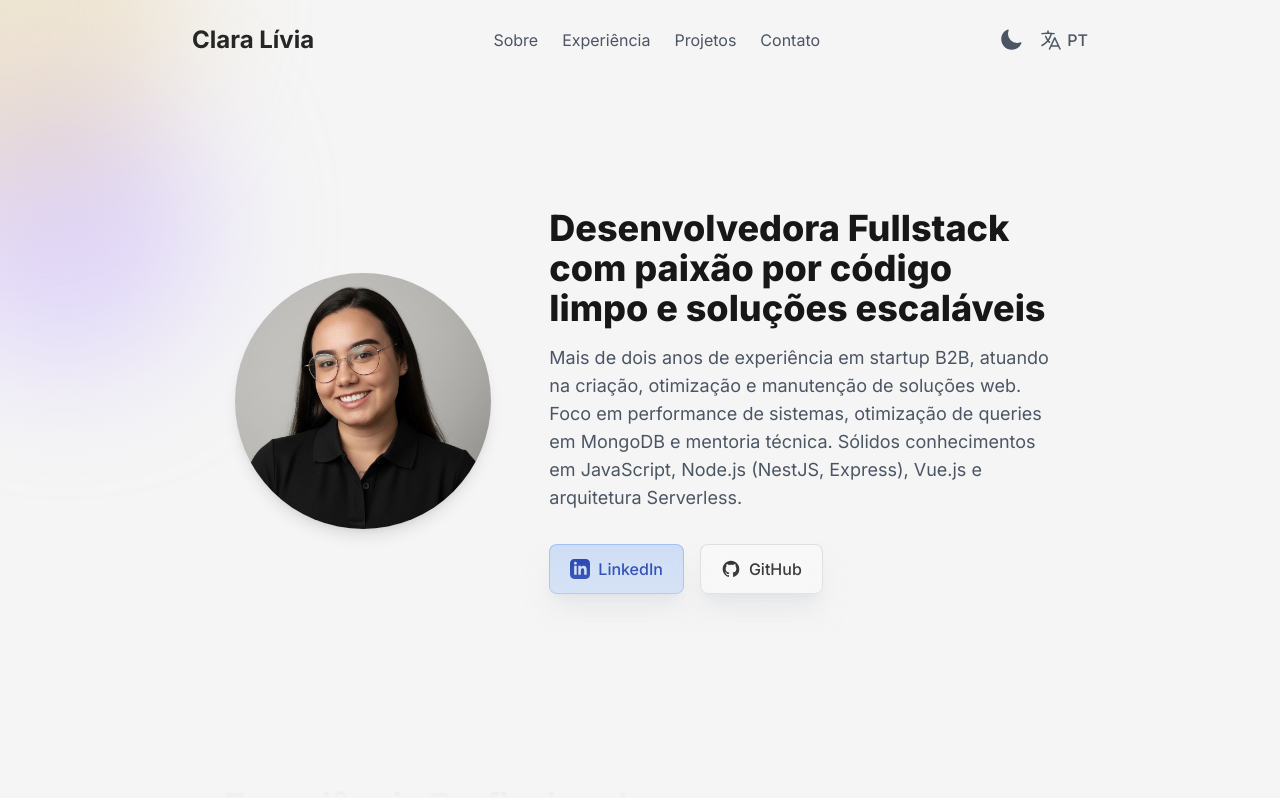
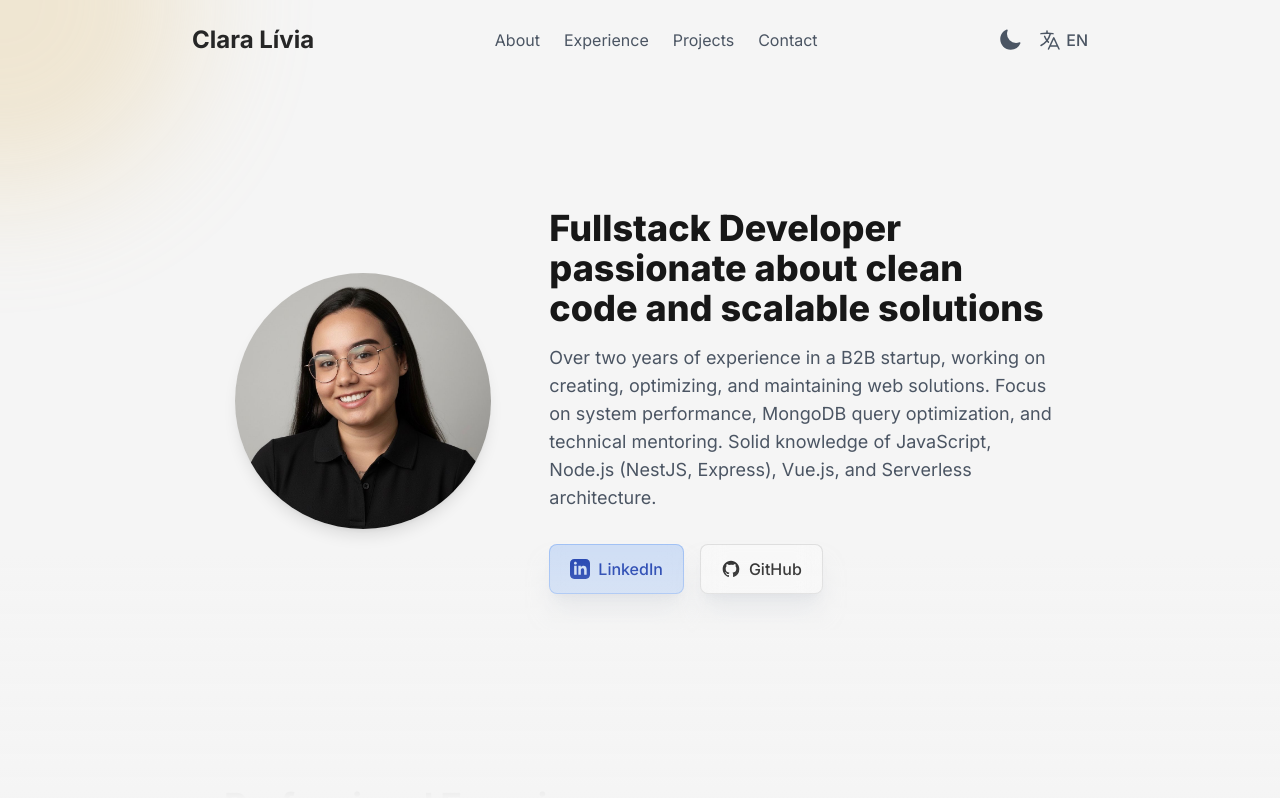
Before and after one commit to claralmoura/meu-portfolio, a Vue app: page / in a window 1280 px wide. Shown: the top 798 px of the page. Built offline with nearby package versions, Linux system fonts and the light colour scheme.

Commit message:
fix: revert to explicit static JSON imports to guarantee i18n messages load on Vercel

```diff
--- a/package.json
+++ b/package.json
@@ -12,7 +12,7 @@
     "@heroicons/vue": "^2.2.0",
     "@vueuse/core": "^14.0.0",
     "vue": "^3.5.22",
-    "vue-i18n": "^12.0.0-alpha.3"
+    "vue-i18n": "^9.14.1"
   },
   "devDependencies": {
     "@tailwindcss/postcss": "^4.1.16",
--- a/src/App.vue
+++ b/src/App.vue
@@ -32,14 +32,14 @@ const blobStyle = computed(() => ({
         class="
           absolute top-20 -left-20 w-72 h-72 rounded-full
           filter blur-3xl opacity-50 dark:opacity-20
-          animate-blob animate-color-1
+          animate-blob
         "
       ></div>
       <div
         class="
           absolute bottom-40 -right-20 w-80 h-80 rounded-full
           filter blur-3xl opacity-50 dark:opacity-20
-          animate-blob [animation-delay:4s] animate-color-2
+          animate-blob [animation-delay:4s]
         "
       ></div>
       <div
--- a/src/i18n.ts
+++ b/src/i18n.ts
@@ -3,16 +3,19 @@ import { createI18n } from 'vue-i18n'
 import pt from './locales/pt.json'
 import en from './locales/en.json'
 
-const messages = {
-  pt: pt,
-  en: en
-}
+export const messages = {
+  pt,
+  en
+} as const
 
-const i18n = createI18n({
+export type Locale = keyof typeof messages
+
+export const i18n = createI18n({
   legacy: false,
-  locale: 'pt',
+  locale: (navigator.language.startsWith('pt') ? 'pt' : 'en'),
   fallbackLocale: 'en',
   messages,
+  globalInjection: true,
 })
 
-export default i18n
+export type I18nMessage = typeof messages[Locale]
--- a/src/main.ts
+++ b/src/main.ts
@@ -1,6 +1,6 @@
 import { createApp } from 'vue'
 import App from './App.vue'
-import i18n from './i18n.ts'
+import { i18n } from './i18n'
 import './index.css'
 
 const app = createApp(App)
```
Also changed, not shown: 1 other file (tests, documents, lock files or other folders).
